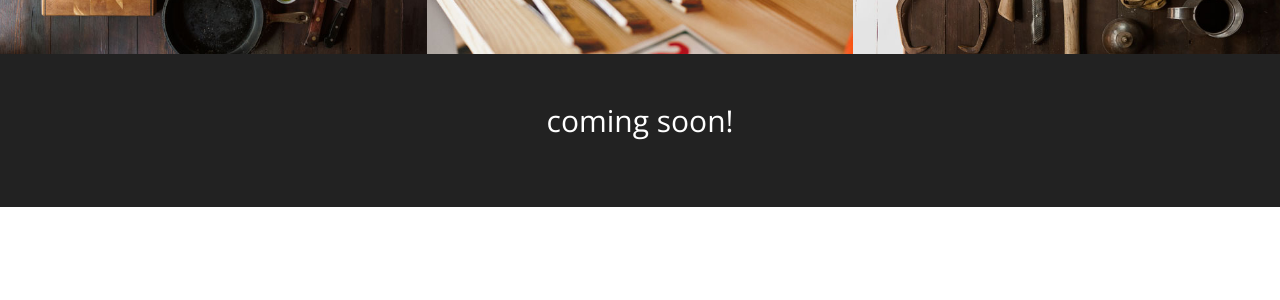
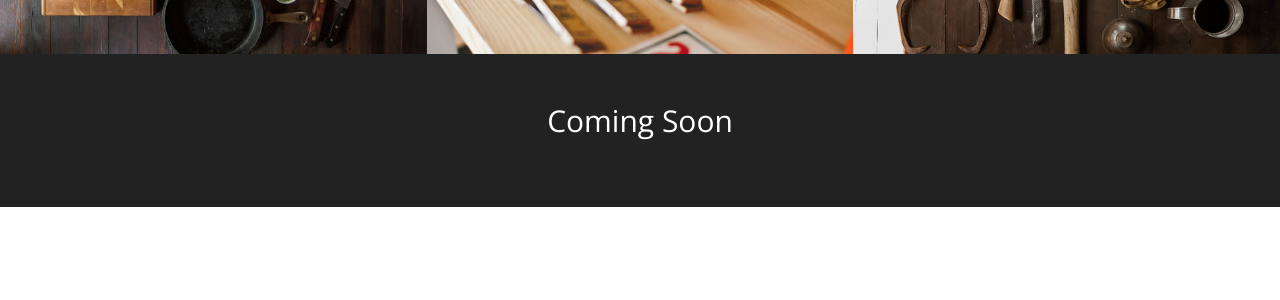
Before and after one commit to congphuong/congphuong.github.io, a Jekyll site: the page built from index.html, in a window 1280 px wide and 900 px high, scrolled down 1791 px. Shown: the part 293-593 px from the top of the window. Built offline with Jekyll 4.4.1, drawn with Linux system fonts in a browser that asks for light colours.

Commit message:
Fix content

```diff
--- a/_includes/aside.html
+++ b/_includes/aside.html
@@ -1,8 +1,8 @@
   <aside class="bg-dark">
       <div class="container text-center">
           <div class="call-to-action">
-              <h2>coming soon!</h2>
-<!--               <a href="#" class="btn btn-default btn-xl wow tada">Download Now!</a>-->
+              <h2>Coming Soon</h2>
+<!--              <a href="#" class="btn btn-default btn-xl wow tada">Download Now!</a>-->
           </div>
       </div>
   </aside>
```
